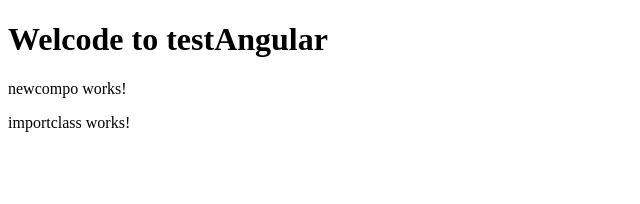
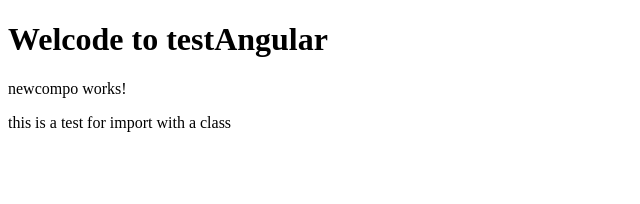
Before and after one commit to SacleuxBenoit/testAngular, an Angular app in the folder testAngular/: page / in a window 1280 px wide. Shown: the top 204 px of the page, without its empty margins (0-640 px from the left). Built offline with nearby package versions, Linux system fonts and the light colour scheme.

Commit message:
change the content of the paragraph at line 1 in importclass.component.html

```diff
--- a/testAngular/src/app/importclass/importclass.component.html
+++ b/testAngular/src/app/importclass/importclass.component.html
@@ -1 +1 @@
-<p>importclass works!</p>
+<p>this is a test for import with a class</p>
```
